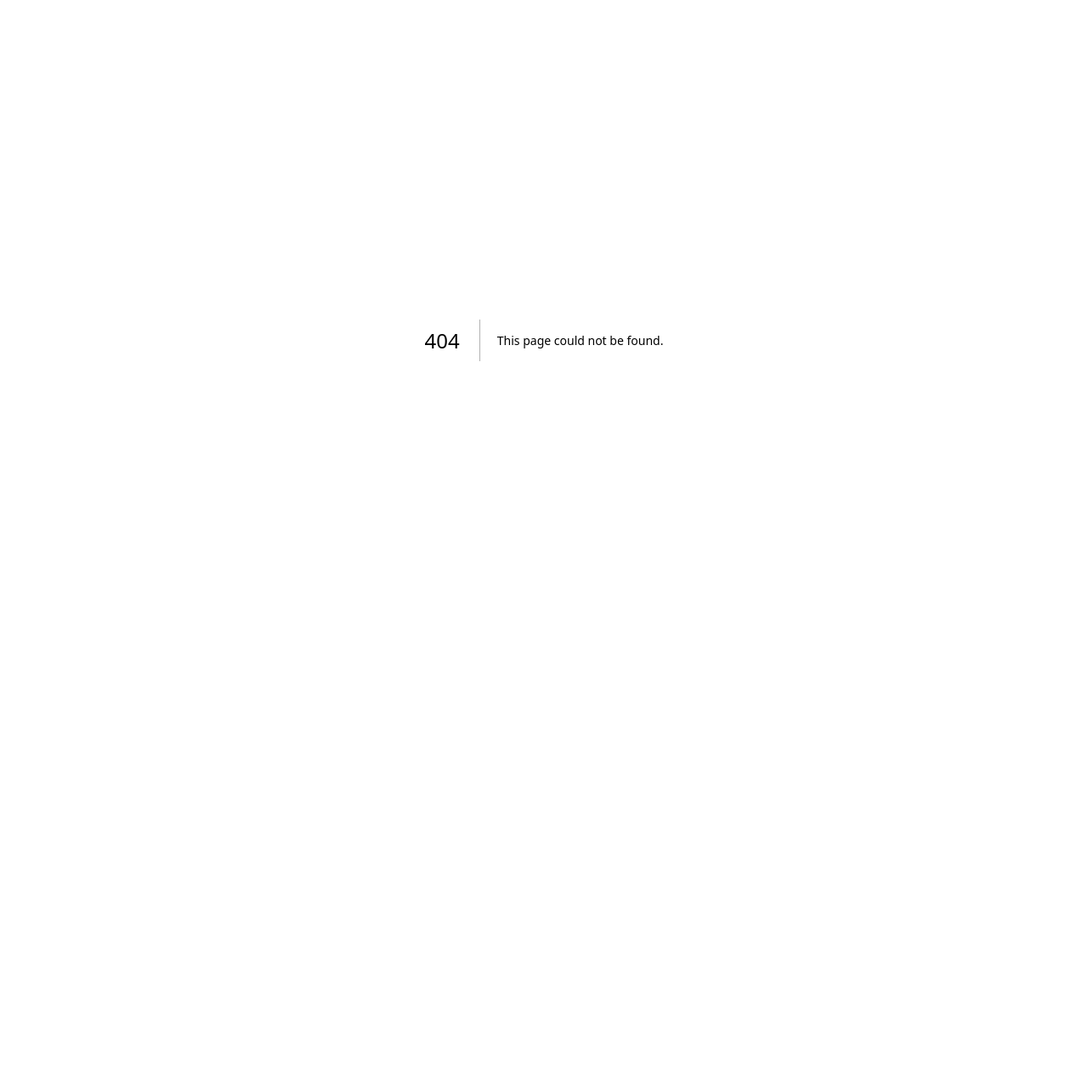
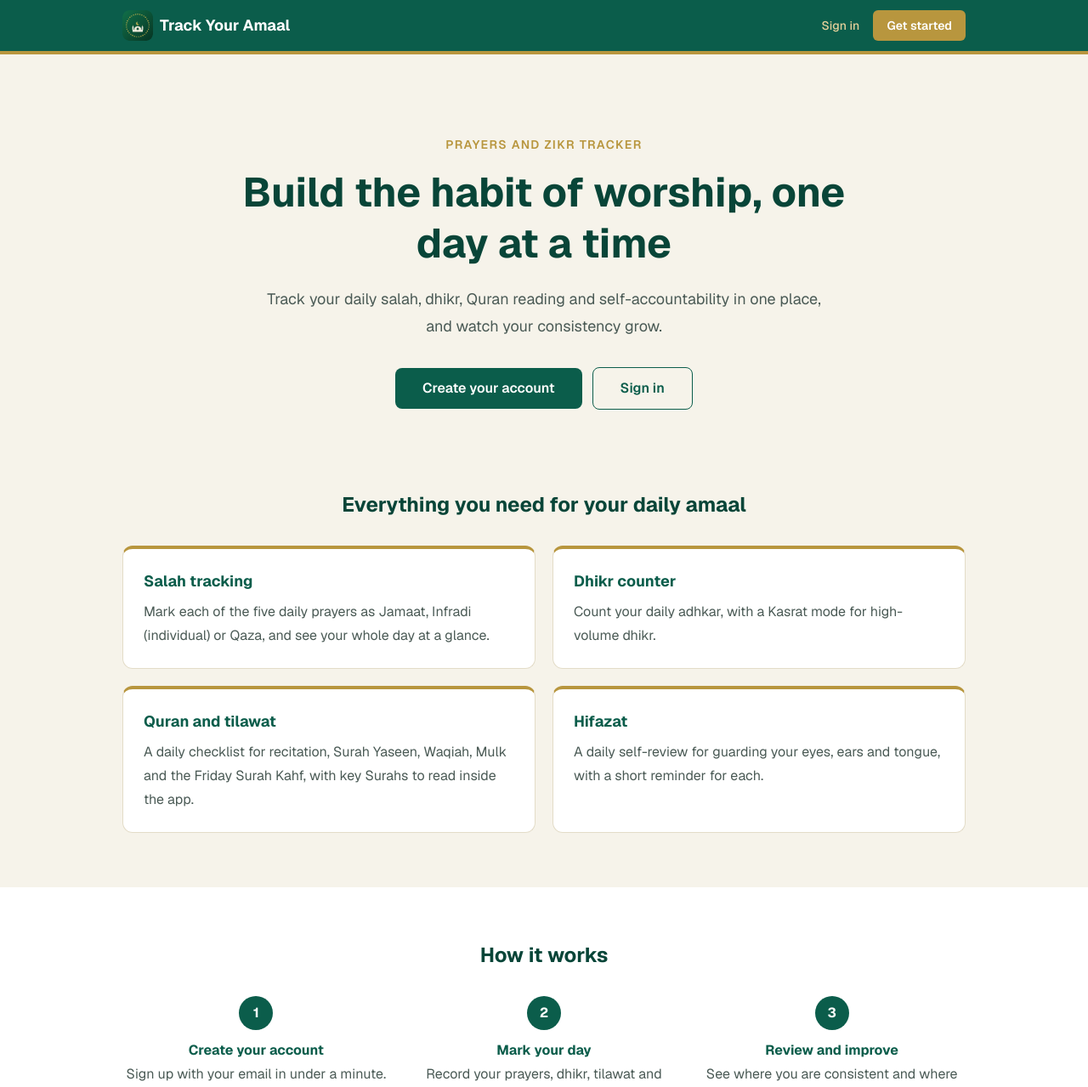
Before and after one commit to maksof-saim/Track-Your-Task, a Next.js app: page / in a window 1280 px wide. Before the commit this address had no page. Shown: the top 1279 px of the page at 85% size. Before the commit the page ends 800 px from the top, so only its background shows below. Built offline with nearby package versions, Linux system fonts and the light colour scheme; no server answers.

Commit message:
Add public landing page and update proxy for public routes

```diff
--- /dev/null
+++ b/src/app/(marketing)/page.tsx
@@ -0,0 +1,155 @@
+import type { Metadata } from "next";
+import Image from "next/image";
+import Link from "next/link";
+
+const SITE_URL = process.env.APP_URL ?? "https://track-your-amaal.vercel.app";
+const TITLE = "Track Your Amaal – Salah, Dhikr & Quran Habit Tracker";
+const DESCRIPTION =
+    "Track your daily salah (jamaat, individual or qaza), dhikr, Quran reading and self-accountability in one simple tracker. Start in a minute.";
+
+export const metadata: Metadata = {
+    metadataBase: new URL(SITE_URL),
+    title: { absolute: TITLE },
+    description: DESCRIPTION,
+    alternates: { canonical: "/" },
+    openGraph: {
+        title: TITLE,
+        description: DESCRIPTION,
+        url: "/",
+        siteName: "Track Your Amaal",
+        type: "website",
+    },
+    twitter: { card: "summary", title: TITLE, description: DESCRIPTION },
+};
+
+const features = [
+    {
+        title: "Salah tracking",
+        text: "Mark each of the five daily prayers as Jamaat, Infradi (individual) or Qaza, and see your whole day at a glance.",
+    },
+    {
+        title: "Dhikr counter",
+        text: "Count your daily adhkar, with a Kasrat mode for high-volume dhikr.",
+    },
+    {
+        title: "Quran and tilawat",
+        text: "A daily checklist for recitation, Surah Yaseen, Waqiah, Mulk and the Friday Surah Kahf, with key Surahs to read inside the app.",
+    },
+    {
+        title: "Hifazat",
+        text: "A daily self-review for guarding your eyes, ears and tongue, with a short reminder for each.",
+    },
+];
+
+const steps = [
+    { title: "Create your account", text: "Sign up with your email in under a minute." },
+    { title: "Mark your day", text: "Record your prayers, dhikr, tilawat and hifazat as you go." },
+    { title: "Review and improve", text: "See where you are consistent and where you can do better." },
+];
+
+export default function LandingPage() {
+    return (
+        <div className="min-h-screen bg-[#f6f3ea] text-[#23302c]">
+            <header className="bg-[#0b5d4b]">
+                <div className="mx-auto flex max-w-5xl items-center justify-between px-4 py-3">
+                    <Link href="/" className="flex items-center gap-2">
+                        <Image src="/icon-192.png" alt="" width={36} height={36} className="rounded-lg" />
+                        <span className="text-lg font-bold text-white">Track Your Amaal</span>
+                    </Link>
+                    <nav className="flex items-center gap-4">
+                        <Link href="/login" className="text-sm font-medium text-[#e3cf9a] hover:text-white">
+                            Sign in
+                        </Link>
+                        <Link
+                            href="/register"
+                            className="rounded-md bg-[#b8963e] px-4 py-2 text-sm font-semibold text-white hover:bg-[#a38535]"
+                        >
+                            Get started
+                        </Link>
+                    </nav>
+                </div>
+                <div className="h-1 bg-[#b8963e]" />
+            </header>
+
+            <main>
+                <section className="mx-auto max-w-3xl px-4 py-16 text-center sm:py-24">
+                    <p className="mb-4 text-sm font-semibold uppercase tracking-widest text-[#b8963e]">
+                        Prayers and zikr tracker
+                    </p>
+                    <h1 className="text-4xl font-bold leading-tight text-[#084538] sm:text-5xl">
+                        Build the habit of worship, one day at a time
+                    </h1>
+                    <p className="mx-auto mt-5 max-w-2xl text-lg leading-8 text-[#4a5a55]">
+                        Track your daily salah, dhikr, Quran reading and self-accountability in one place, and
+                        watch your consistency grow.
+                    </p>
+                    <div className="mt-8 flex flex-col items-center justify-center gap-3 sm:flex-row">
+                        <Link
+                            href="/register"
+                            className="w-full rounded-lg bg-[#0b5d4b] px-8 py-3 text-base font-semibold text-white hover:bg-[#084538] sm:w-auto"
+                        >
+                            Create your account
+                        </Link>
+                        <Link
+                            href="/login"
+                            className="w-full rounded-lg border border-[#0b5d4b] px-8 py-3 text-base font-semibold text-[#0b5d4b] hover:bg-white sm:w-auto"
+                        >
+                            Sign in
+                        </Link>
+                    </div>
+                </section>
+
+                <section className="mx-auto max-w-5xl px-4 pb-16">
+                    <h2 className="mb-8 text-center text-2xl font-bold text-[#084538]">
+                        Everything you need for your daily amaal
+                    </h2>
+                    <div className="grid gap-5 sm:grid-cols-2">
+                        {features.map((feature) => (
+                            <article
+                                key={feature.title}
+                                className="rounded-xl border border-[#e3dcc8] border-t-4 border-t-[#b8963e] bg-white p-6"
+                            >
+                                <h3 className="mb-2 text-lg font-bold text-[#0b5d4b]">{feature.title}</h3>
+                                <p className="leading-7 text-[#4a5a55]">{feature.text}</p>
+                            </article>
+                        ))}
+                    </div>
+                </section>
+
+                <section className="bg-white py-16">
+                    <div className="mx-auto max-w-5xl px-4">
+                        <h2 className="mb-8 text-center text-2xl font-bold text-[#084538]">How it works</h2>
+                        <ol className="grid gap-6 sm:grid-cols-3">
+                            {steps.map((step, index) => (
+                                <li key={step.title} className="text-center">
+                                    <span className="mx-auto mb-3 flex h-10 w-10 items-center justify-center rounded-full bg-[#0b5d4b] font-bold text-white">
+                                        {index + 1}
+                                    </span>
+                                    <h3 className="mb-1 font-bold text-[#0b5d4b]">{step.title}</h3>
+                                    <p className="text-[#4a5a55]">{step.text}</p>
+                                </li>
+                            ))}
+                        </ol>
+                    </div>
+                </section>
+
+                <section className="mx-auto max-w-3xl px-4 py-16 text-center">
+                    <h2 className="text-2xl font-bold text-[#084538]">Start tracking your amaal today</h2>
+                    <p className="mt-3 text-[#4a5a55]">
+                        Small, consistent deeds are beloved to Allah. Make them easy to see and easy to keep.
+                    </p>
+                    <Link
+                        href="/register"
+                        className="mt-6 inline-block rounded-lg bg-[#0b5d4b] px-8 py-3 text-base font-semibold text-white hover:bg-[#084538]"
+                    >
+                        Get started
+                    </Link>
+                </section>
+            </main>
+
+            <footer className="bg-[#084538] py-6 text-center text-sm text-[#e3cf9a]">
+                <p>Track Your Amaal &middot; Track your daily prayers and zikr</p>
+            </footer>
+        </div>
+    );
+}
--- a/src/proxy.ts
+++ b/src/proxy.ts
@@ -4,27 +4,28 @@ import { authConfig } from "@/lib/auth.config";
 
 const { auth } = NextAuth(authConfig);
 
+const AUTH_PAGES = ["/login", "/register", "/forgot-password", "/reset-password"];
+const PUBLIC_PAGES = ["/"];
+
 export default auth((req) => {
+  const { pathname, search } = req.nextUrl;
   const isLoggedIn = !!req.auth;
-  const isAuthPage =
-    req.nextUrl.pathname === "/login" ||
-    req.nextUrl.pathname === "/register" ||
-    req.nextUrl.pathname === "/forgot-password" ||
-    req.nextUrl.pathname === "/reset-password";
+  const isAuthPage = AUTH_PAGES.includes(pathname);
+  const isPublicPage = PUBLIC_PAGES.includes(pathname);
 
-  if (!isLoggedIn && !isAuthPage) {
-    const loginUrl = new URL("/login", req.nextUrl.origin);
-    loginUrl.searchParams.set("callbackUrl", req.nextUrl.pathname);
-    return NextResponse.redirect(loginUrl);
+  if (isLoggedIn && (isAuthPage || pathname === "/")) {
+    return NextResponse.redirect(new URL("/dashboard", req.nextUrl.origin));
   }
 
-  if (isLoggedIn && isAuthPage) {
-    return NextResponse.redirect(new URL("/", req.nextUrl.origin));
+  if (!isLoggedIn && !isAuthPage && !isPublicPage) {
+    const loginUrl = new URL("/login", req.nextUrl.origin);
+    loginUrl.searchParams.set("callbackUrl", pathname + search);
+    return NextResponse.redirect(loginUrl);
   }
 });
 
 export const config = {
   matcher: [
-    "/((?!api/auth|api/register|_next/static|_next/image|favicon.ico|manifest.json|.*\\.(?:png|jpg|jpeg|svg|gif|webp|ico)$).*)",
+    "/((?!api/auth|api/register|_next/static|_next/image|favicon.ico|manifest.json|robots.txt|sitemap.xml|.*\\.(?:png|jpg|jpeg|svg|gif|webp|ico)$).*)",
   ],
 };
```
